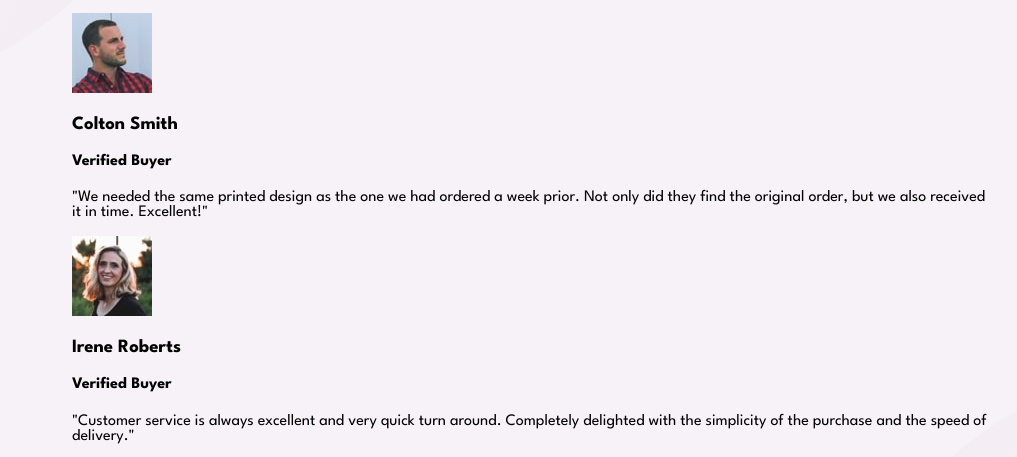
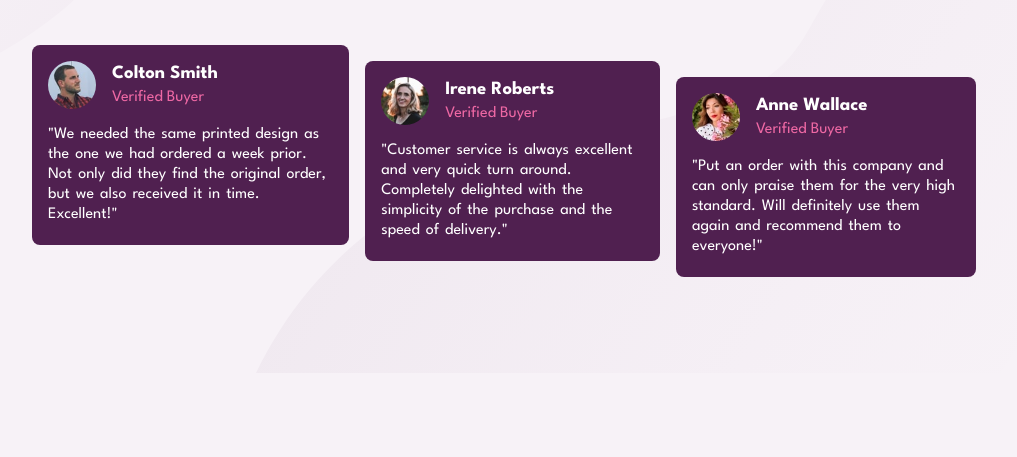
Before and after one commit to Ekojode/FE_Social_Section, a plain HTML site: page index.html in a window 1280 px wide. Shown: the part 304-761 px from the top of the page, without its empty margins (128-1145 px from the left). Drawn offline with Linux system fonts and the light colour scheme.

Commit message:
Review section style added

```diff
--- a/style.css
+++ b/style.css
@@ -10,7 +10,7 @@ body {
     background-image: url(./social-proof-section-master/images/bg-pattern-top-desktop.svg), url(./social-proof-section-master/images/bg-pattern-bottom-desktop.svg);
     background-position: left top, bottom right;
     background-repeat: no-repeat;
-    background-size: 50%;
+    background-size: 50%, 70%;
     background-color: var(--light-greyish-magenta);
 }
 
@@ -29,6 +29,7 @@ ul {
 
 .main-section {
     display: flex;
+    margin-bottom: 2rem;
 }
 
 .main-section section {
@@ -87,3 +88,65 @@ ul {
     font-weight: 700;
     color: var(--very-dark-magenta);
 }
+
+.review-section ul {
+    display: flex;
+    justify-content: space-between;
+    padding: 0;
+}
+
+.review-section li:nth-child(1) {
+    margin-top: 0rem;
+}
+
+.review-section li:nth-child(2) {
+    margin-top: 1rem;
+}
+
+.review-section li:nth-child(3) {
+    margin-top: 2rem;
+}
+
+.review-list {
+    background-color: var(--very-dark-magenta);
+    padding: 1rem;
+    margin-right: 1rem;
+    border-radius: 8px;
+    color: white;
+    height: 10.5rem;
+}
+
+.review-list section {
+    display: flex;
+    align-items: center;
+}
+
+.review-list img {
+    width: 3rem;
+    height: 3rem;
+    border-radius: 50%;
+    margin-right: 1rem;
+}
+
+.review-list div {
+    display: flex;
+    flex-direction: column;
+    justify-content: space-between;
+    height: 2.5rem;
+}
+
+.review-list h3,
+h4 {
+    margin: 0;
+}
+
+.review-list h4 {
+    color: var(--soft-pink);
+    font-size: 1rem;
+    font-weight: 400;
+}
+
+.review-list p {
+    word-spacing: 2px;
+    line-height: 1.25;
+}
```
